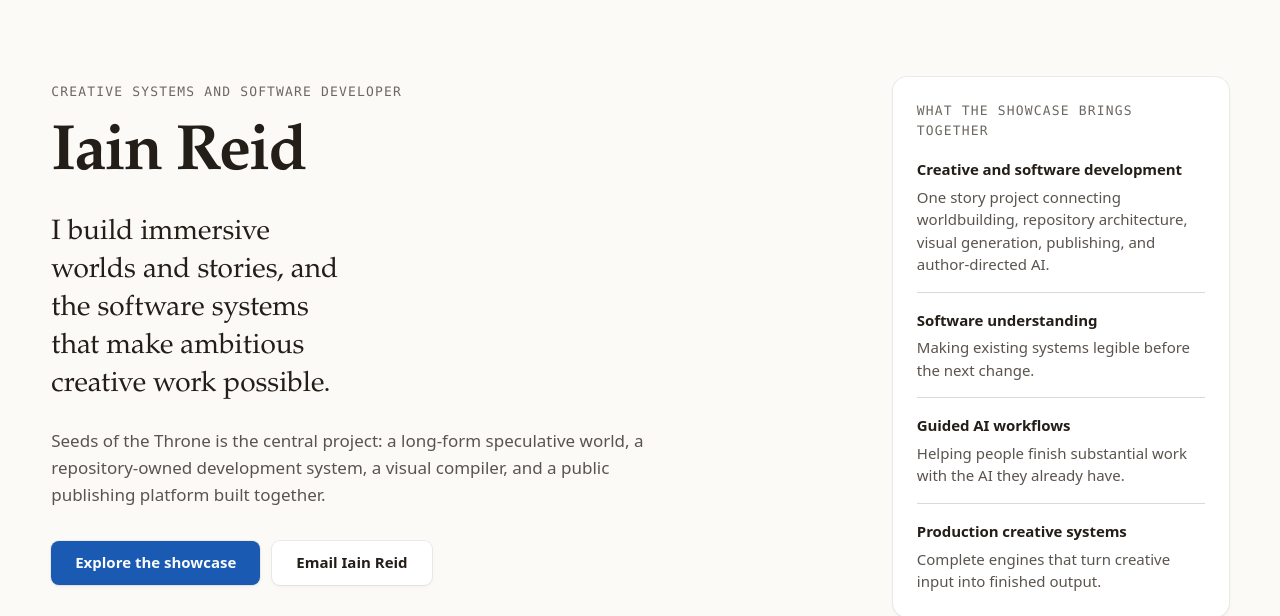
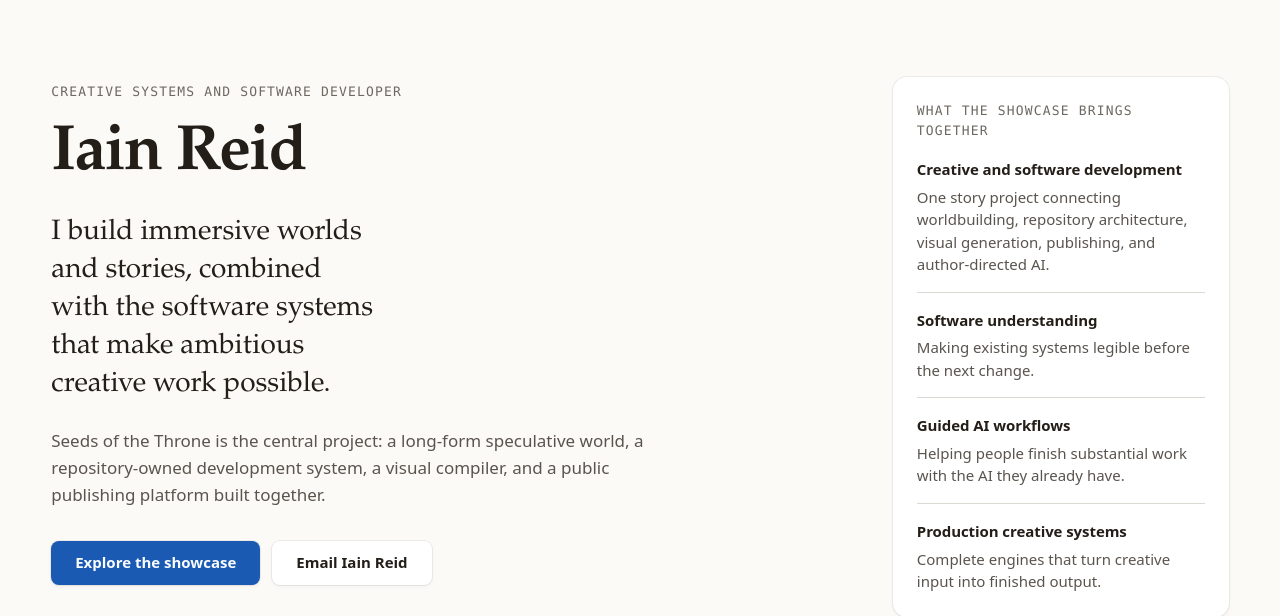
Before and after one commit to cubixmeow-commits/seeds-of-the-throne, a PHP site: page /iainreiddotdev/index.php in a window 1280 px wide. Shown: the part 61-677 px from the top of the page. Run offline with PHP 8.4, Linux system fonts and the light colour scheme.

Commit message:
Refine portfolio creative statement

```diff
--- a/iainreiddotdev/includes/portfolio.php
+++ b/iainreiddotdev/includes/portfolio.php
@@ -67,7 +67,7 @@ function portfolio(): array
         'name' => 'Iain Reid',
         'initials' => 'IR',
         'role' => 'Creative systems and software developer',
-        'statement' => 'I build immersive worlds and stories, and the software systems that make ambitious creative work possible.',
+        'statement' => 'I build immersive worlds and stories, combined with the software systems that make ambitious creative work possible.',
         'note' => 'Seeds of the Throne is the central project: a long-form speculative world, a repository-owned development system, a visual compiler, and a public publishing platform built together.',
         'margin' => 'Seeds of the Throne is the showcase. The supporting projects demonstrate the repository understanding, workflow design, image production, and application engineering behind it.',
         'portrait' => [
```
